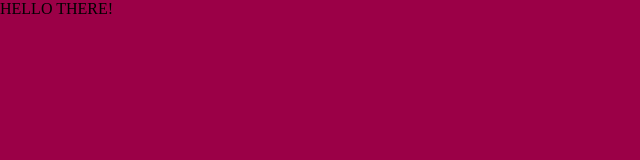
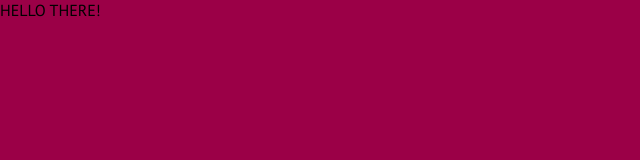
Before and after one commit to tztaras/Organic, a plain HTML site: page index.html in a window 1280 px wide. Shown: the full height of the page, 0-640 px from the left. Drawn offline with Linux system fonts and the light colour scheme; a web font is replaced by a local one.

Commit message:
fonts and container

```diff
--- a/index.html
+++ b/index.html
@@ -1 +1 @@
-<!DOCTYPE html><html lang="en"><head><meta charset="UTF-8"><meta name="viewport" content="width=device-width, initial-scale=1.0"><link rel="stylesheet" href="reset.css"><link rel="stylesheet" href="style.css"><title>Organic</title></head><body> <h1>HELLO THERE!</h1></body></html>
+<!DOCTYPE html><html lang="en"><head><meta charset="UTF-8"><meta name="viewport" content="width=device-width, initial-scale=1.0"><link rel="stylesheet" href="reset.css"><link rel="stylesheet" href="style.css"><title>Organic</title></head><body> <div class="container"> <h1>HELLO THERE!</h1></div></body></html>
--- a/style.css
+++ b/style.css
@@ -1,4 +1,19 @@
-@import url('https://fonts.googleapis.com/css2?family=Fira+Sans+Condensed:wght@300;400;900&family=PT+Sans&family=Roboto&display=swap');
+@import url("https://fonts.googleapis.com/css2?family=Fira+Sans+Condensed:wght@300;400;900&family=PT+Sans&family=Roboto&display=swap");
 
-*{background-color:rgb(155 0 71);
+/*
+font-family: "Fira Sans Condensed", sans-serif; назви
+font-family: "PT Sans",sans-serif; звичайний текст
+font-family: "Roboto", sans-serif; для лого
+ */
+
+* {
+  background-color: rgb(155 0 71);
+  font-family: "PT Sans", sans-serif;
+  font-size: 14;
+  font-weight: 400;
 }
+
+.container {
+  max-width: 1920px;
+  margin: 0 auto;
+}
```
Also changed, not shown: 1 other file.
